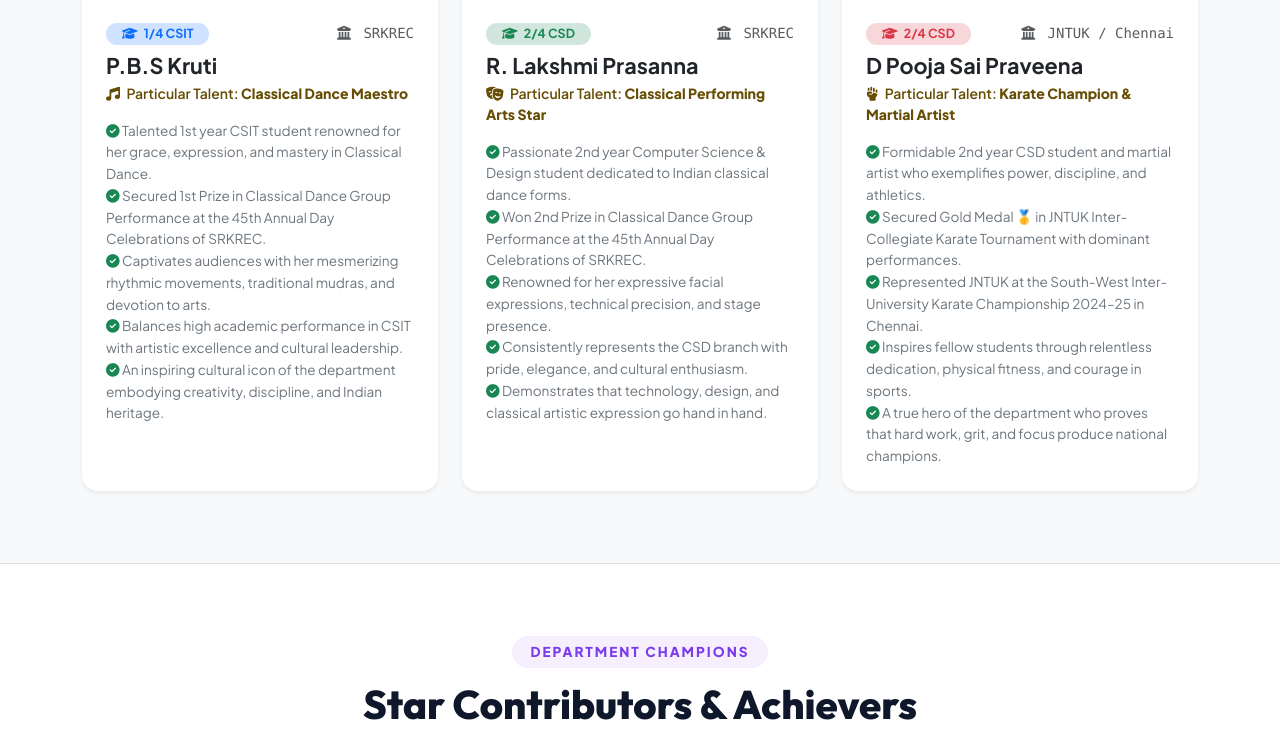
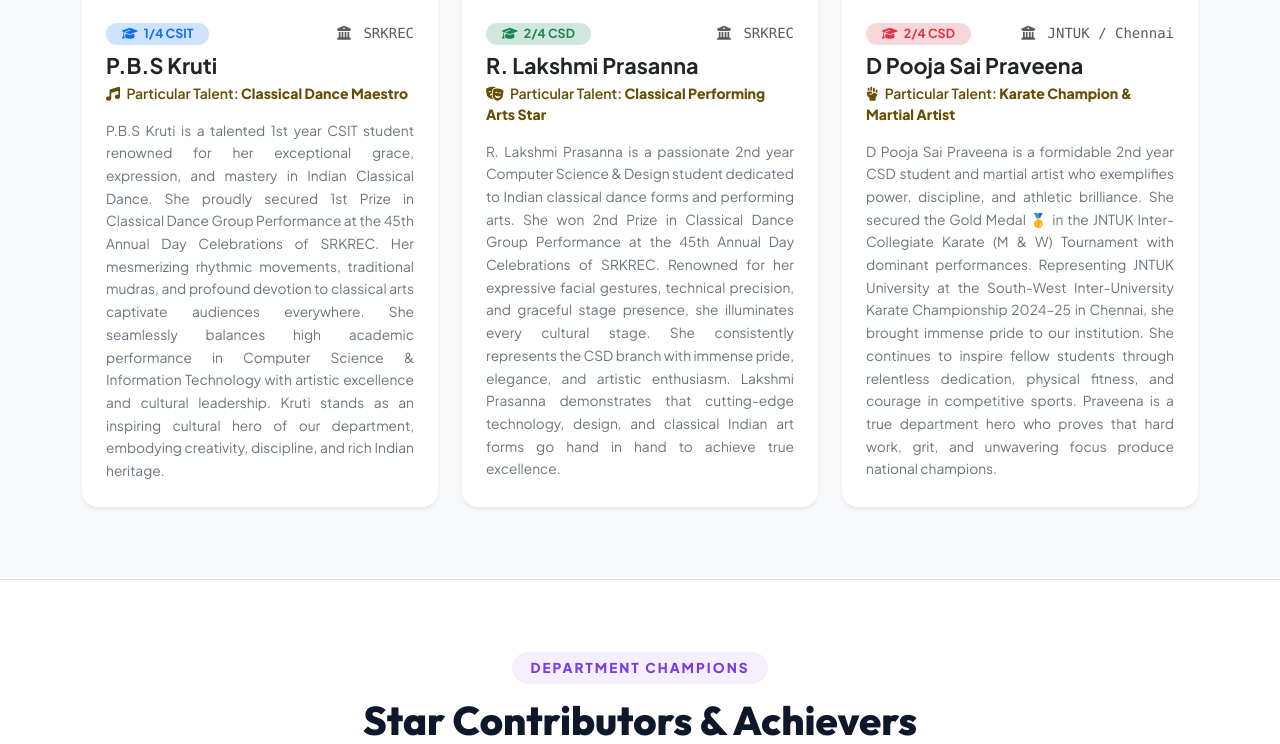
Before and after one commit to vakapallimukesh/Department-websiite, a PHP site: page /heroes_of_department.php in a window 1280 px wide. Shown: the part 3150-3894 px from the top of the page. Run offline with PHP 8.4, Linux system fonts and the light colour scheme.

Commit message:
Format Cultural & Sports Heroes profile descriptions as continuous 5-line paragraphs in heroes_of_department.php

```diff
--- a/heroes_of_department.php
+++ b/heroes_of_department.php
@@ -642,14 +642,10 @@ include "connect.php";
                             <i class="fas fa-music me-1"></i> Particular Talent: <strong>Classical Dance Maestro</strong>
                         </div>
 
-                        <!-- 5 Line Content -->
-                        <ul class="list-unstyled text-secondary small mb-0 flex-grow-1" style="line-height: 1.6; font-size: 0.85rem;">
-                            <li class="mb-1.5"><i class="fas fa-check-circle me-1.5 text-success"></i> Talented 1st year CSIT student renowned for her grace, expression, and mastery in Classical Dance.</li>
-                            <li class="mb-1.5"><i class="fas fa-check-circle me-1.5 text-success"></i> Secured 1st Prize in Classical Dance Group Performance at the 45th Annual Day Celebrations of SRKREC.</li>
-                            <li class="mb-1.5"><i class="fas fa-check-circle me-1.5 text-success"></i> Captivates audiences with her mesmerizing rhythmic movements, traditional mudras, and devotion to arts.</li>
-                            <li class="mb-1.5"><i class="fas fa-check-circle me-1.5 text-success"></i> Balances high academic performance in CSIT with artistic excellence and cultural leadership.</li>
-                            <li class="mb-0"><i class="fas fa-check-circle me-1.5 text-success"></i> An inspiring cultural icon of the department embodying creativity, discipline, and Indian heritage.</li>
-                        </ul>
+                        <!-- 5 Line Paragraph Content -->
+                        <p class="text-secondary small mb-0 flex-grow-1" style="line-height: 1.65; font-size: 0.86rem; text-align: justify;">
+                            P.B.S Kruti is a talented 1st year CSIT student renowned for her exceptional grace, expression, and mastery in Indian Classical Dance. She proudly secured 1st Prize in Classical Dance Group Performance at the 45th Annual Day Celebrations of SRKREC. Her mesmerizing rhythmic movements, traditional mudras, and profound devotion to classical arts captivate audiences everywhere. She seamlessly balances high academic performance in Computer Science & Information Technology with artistic excellence and cultural leadership. Kruti stands as an inspiring cultural hero of our department, embodying creativity, discipline, and rich Indian heritage.
+                        </p>
                     </div>
                 </div>
             </div>
@@ -675,14 +671,10 @@ include "connect.php";
                             <i class="fas fa-theater-masks me-1"></i> Particular Talent: <strong>Classical Performing Arts Star</strong>
                         </div>
 
-                        <!-- 5 Line Content -->
-                        <ul class="list-unstyled text-secondary small mb-0 flex-grow-1" style="line-height: 1.6; font-size: 0.85rem;">
-                            <li class="mb-1.5"><i class="fas fa-check-circle me-1.5 text-success"></i> Passionate 2nd year Computer Science & Design student dedicated to Indian classical dance forms.</li>
-                            <li class="mb-1.5"><i class="fas fa-check-circle me-1.5 text-success"></i> Won 2nd Prize in Classical Dance Group Performance at the 45th Annual Day Celebrations of SRKREC.</li>
-                            <li class="mb-1.5"><i class="fas fa-check-circle me-1.5 text-success"></i> Renowned for her expressive facial expressions, technical precision, and stage presence.</li>
-                            <li class="mb-1.5"><i class="fas fa-check-circle me-1.5 text-success"></i> Consistently represents the CSD branch with pride, elegance, and cultural enthusiasm.</li>
-                            <li class="mb-0"><i class="fas fa-check-circle me-1.5 text-success"></i> Demonstrates that technology, design, and classical artistic expression go hand in hand.</li>
-                        </ul>
+                        <!-- 5 Line Paragraph Content -->
+                        <p class="text-secondary small mb-0 flex-grow-1" style="line-height: 1.65; font-size: 0.86rem; text-align: justify;">
+                            R. Lakshmi Prasanna is a passionate 2nd year Computer Science & Design student dedicated to Indian classical dance forms and performing arts. She won 2nd Prize in Classical Dance Group Performance at the 45th Annual Day Celebrations of SRKREC. Renowned for her expressive facial gestures, technical precision, and graceful stage presence, she illuminates every cultural stage. She consistently represents the CSD branch with immense pride, elegance, and artistic enthusiasm. Lakshmi Prasanna demonstrates that cutting-edge technology, design, and classical Indian art forms go hand in hand to achieve true excellence.
+                        </p>
                     </div>
                 </div>
             </div>
@@ -708,14 +700,10 @@ include "connect.php";
                             <i class="fas fa-fist-raised me-1"></i> Particular Talent: <strong>Karate Champion & Martial Artist</strong>
                         </div>
 
-                        <!-- 5 Line Content -->
-                        <ul class="list-unstyled text-secondary small mb-0 flex-grow-1" style="line-height: 1.6; font-size: 0.85rem;">
-                            <li class="mb-1.5"><i class="fas fa-check-circle me-1.5 text-success"></i> Formidable 2nd year CSD student and martial artist who exemplifies power, discipline, and athletics.</li>
-                            <li class="mb-1.5"><i class="fas fa-check-circle me-1.5 text-success"></i> Secured Gold Medal 🥇 in JNTUK Inter-Collegiate Karate Tournament with dominant performances.</li>
-                            <li class="mb-1.5"><i class="fas fa-check-circle me-1.5 text-success"></i> Represented JNTUK at the South-West Inter-University Karate Championship 2024–25 in Chennai.</li>
-                            <li class="mb-1.5"><i class="fas fa-check-circle me-1.5 text-success"></i> Inspires fellow students through relentless dedication, physical fitness, and courage in sports.</li>
-                            <li class="mb-0"><i class="fas fa-check-circle me-1.5 text-success"></i> A true hero of the department who proves that hard work, grit, and focus produce national champions.</li>
-                        </ul>
+                        <!-- 5 Line Paragraph Content -->
+                        <p class="text-secondary small mb-0 flex-grow-1" style="line-height: 1.65; font-size: 0.86rem; text-align: justify;">
+                            D Pooja Sai Praveena is a formidable 2nd year CSD student and martial artist who exemplifies power, discipline, and athletic brilliance. She secured the Gold Medal 🥇 in the JNTUK Inter-Collegiate Karate (M & W) Tournament with dominant performances. Representing JNTUK University at the South-West Inter-University Karate Championship 2024–25 in Chennai, she brought immense pride to our institution. She continues to inspire fellow students through relentless dedication, physical fitness, and courage in competitive sports. Praveena is a true department hero who proves that hard work, grit, and unwavering focus produce national champions.
+                        </p>
                     </div>
                 </div>
             </div>
```
